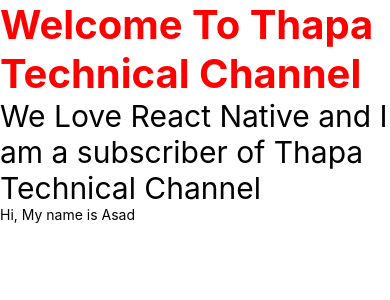
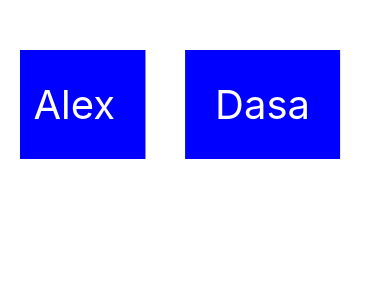
Before and after one commit to AsadHashmy/reactNativePractice, a React Native app: screen / in a window 390 px wide. Shown: the top 300 px of the page. Built offline with nearby package versions, Linux system fonts and the light colour scheme.

Commit message:
flatlist different props done

```diff
--- a/App.js
+++ b/App.js
@@ -1,24 +1,11 @@
 import React from "react";
 import { Text, StyleSheet, View } from "react-native";
-import CustomComponent from "./src/screens/CustomComponents";
+import FlatListDemo from "./src/screens/FlatListDemo";
+
 const App = () => {
-  const myVar = "Asad";
-  const myElement = <Text>Hellow please read my blogs! at Medium</Text>;
-  const getFullName = (firstName, secondName) => {
-    return `My Name is ${firstName} ${secondName}`;
-  };
   return (
     <View>
-      {/* <CustomComponent />
-      <Text style={styles.textStyle}>Hellow {myVar} from App.js</Text>
-      {myElement}
-      <Text>HI, {getFullName("Syed", "Asad")}</Text> */}
-      {/* Challenge 1 (35) */}
-      <Text style={styles.text1}>Welcome To Thapa Technical Channel</Text>
-      <Text style={styles.text2}>
-        We Love React Native and I am a subscriber of Thapa Technical Channel
-      </Text>
-      <Text>Hi, My name is {myVar}</Text>
+      <FlatListDemo />
     </View>
   );
 };
@@ -27,13 +14,5 @@
   textStyle: {
     color: "orange",
   },
-  text1: {
-    fontSize: 40,
-    fontWeight: "bold",
-    color: "red",
-  },
-  text2: {
-    fontSize: 30,
-  },
 });
 export default App;
--- /dev/null
+++ b/src/screens/FlatListDemo.js
@@ -0,0 +1,65 @@
+import { View, Text, FlatList, StyleSheet } from "react-native";
+import React from "react";
+
+const FlatListDemo = () => {
+  const names = [
+    {
+      id: "1",
+      name: "Dasa",
+    },
+    {
+      id: "2",
+      name: "Alex",
+    },
+
+    {
+      id: "3",
+      name: "Drake",
+    },
+    {
+      id: "4",
+      name: "Alexander",
+    },
+    {
+      id: "5",
+      name: "Hawkeye",
+    },
+    {
+      id: "6",
+      name: "Tony",
+    },
+  ];
+  return (
+    <FlatList
+      style={styles.listStyle}
+      keyExtractor={(key) => {
+        return key.id;
+      }}
+      horizontal
+      showsHorizontalScrollIndicator={false}
+      inverted
+      data={names}
+      renderItem={(element) => {
+        console.log(element);
+        return <Text style={styles.textStyle}>{element.item.name}</Text>;
+      }}
+    />
+  );
+};
+
+const styles = StyleSheet.create({
+  textStyle: {
+    fontSize: 40,
+    padding: 30,
+    backgroundColor: "blue",
+    margin: 20,
+    color: "white",
+  },
+  listStyle: {
+    textAlign: "center",
+    margin: 20,
+    padding: 10,
+  },
+});
+
+export default FlatListDemo;
```
Also changed, not shown: src/screens/Challenge1.js (added, +26 -0 lines), src/screens/ImageFile.js (added, +12 -0 lines).
